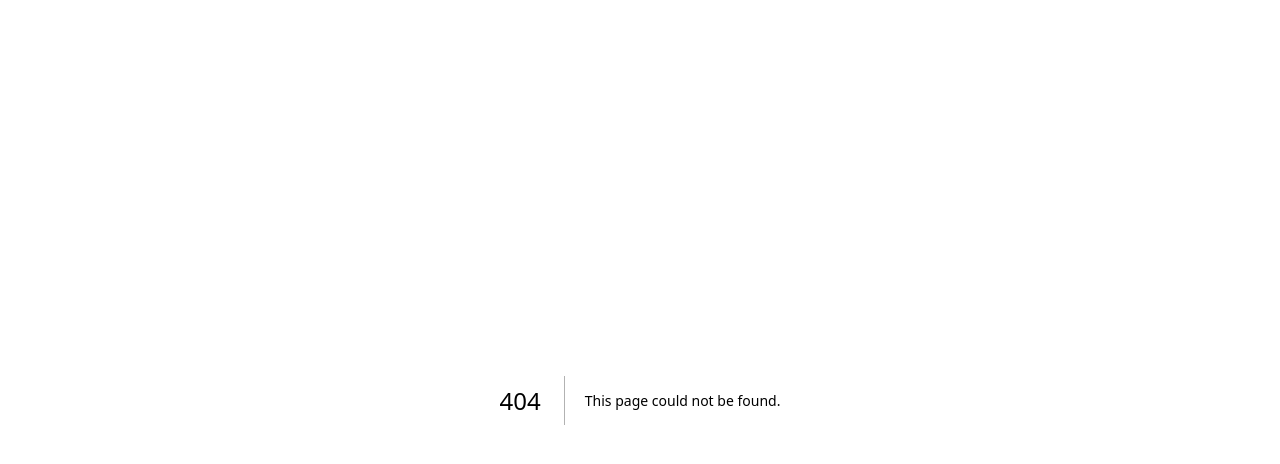
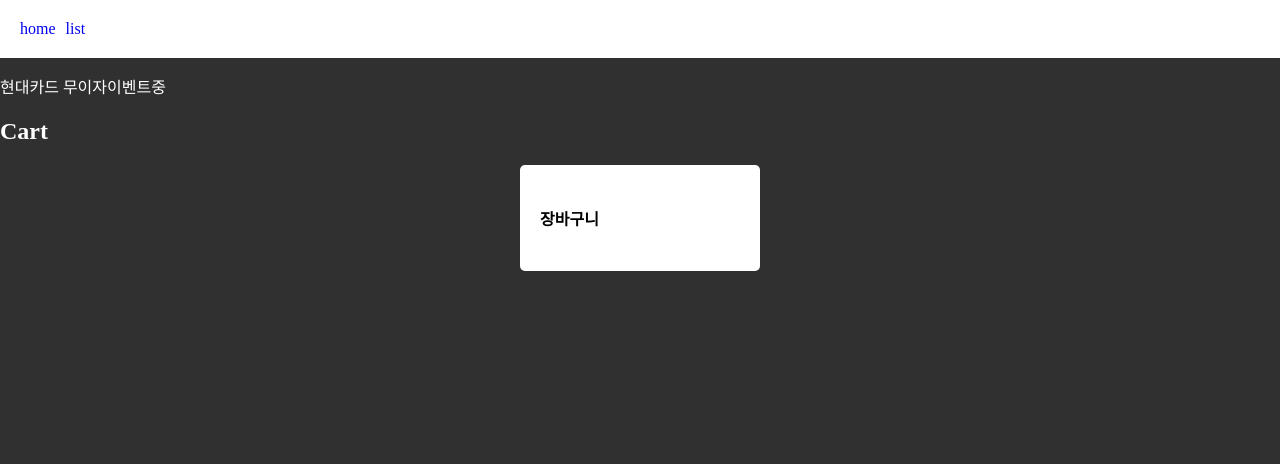
Before and after one commit to hodokim/fresh, a Next.js app: page /cart in a window 1280 px wide. Before the commit this address had no page. Shown: the top 464 px of the page. Built offline with nearby package versions, Linux system fonts and the light colour scheme.

Commit message:
[23.12.06] 라우팅과 layout.js에 대한 이해

```diff
--- /dev/null
+++ b/app/cart/layout.js
@@ -0,0 +1,8 @@
+export default function Layout({ children }) {
+    return (
+        <div>
+            <p>현대카드 무이자이벤트중</p>
+            {children}
+        </div>
+    )
+}
--- /dev/null
+++ b/app/cart/page.js
@@ -0,0 +1,10 @@
+export default function Cart() {
+    return (
+        <div>
+            <h2>Cart</h2>
+            <div className="food">
+                <h4>장바구니</h4>
+            </div>
+        </div>
+    )
+}
--- a/app/globals.css
+++ b/app/globals.css
@@ -2,6 +2,15 @@ body {
     margin:0;
     background: #303030;
     color: white;
+}
+
+.navbar {
+    background: white;
+    padding: 20px;
+}
+.navbar a {
+    margin-right: 10px;
+    text-decoration: none;
 }
 
 .title {
@@ -12,3 +21,12 @@ body {
 .title-sub {
     text-align: center;
 }
+
+.food {
+    margin: 20px auto;
+    width: 200px;
+    background: white;
+    color: black;
+    padding: 20px;
+    border-radius: 5px;
+}
--- a/app/layout.js
+++ b/app/layout.js
@@ -1,17 +1,16 @@
-import { Inter } from 'next/font/google'
 import './globals.css'
+import Link from "next/link";
 
-const inter = Inter({ subsets: ['latin'] })
-
-export const metadata = {
-  title: 'Create Next App',
-  description: 'Generated by create next app',
+export default function RootLayout({children}) {
+  return (
+      <html lang="en">
+      <body>
+        <div className="navbar">
+            <Link href="/">home</Link>
+            <Link href="/list">list</Link>
+        </div>
+        {children}
+      </body>
+      </html>
+)
 }
-
-export default function RootLayout({ children }) {
-  return (
-    <html lang="en">
-      <body className={inter.className}>{children}</body>
-    </html>
-  )
-}
```
Also changed, not shown: app/cart/payment/page.js (added, +10 -0 lines), app/list/page.js (added, +13 -0 lines), app/list/product/page.js (added, +11 -0 lines), app/page.js (+5 -4 lines).
